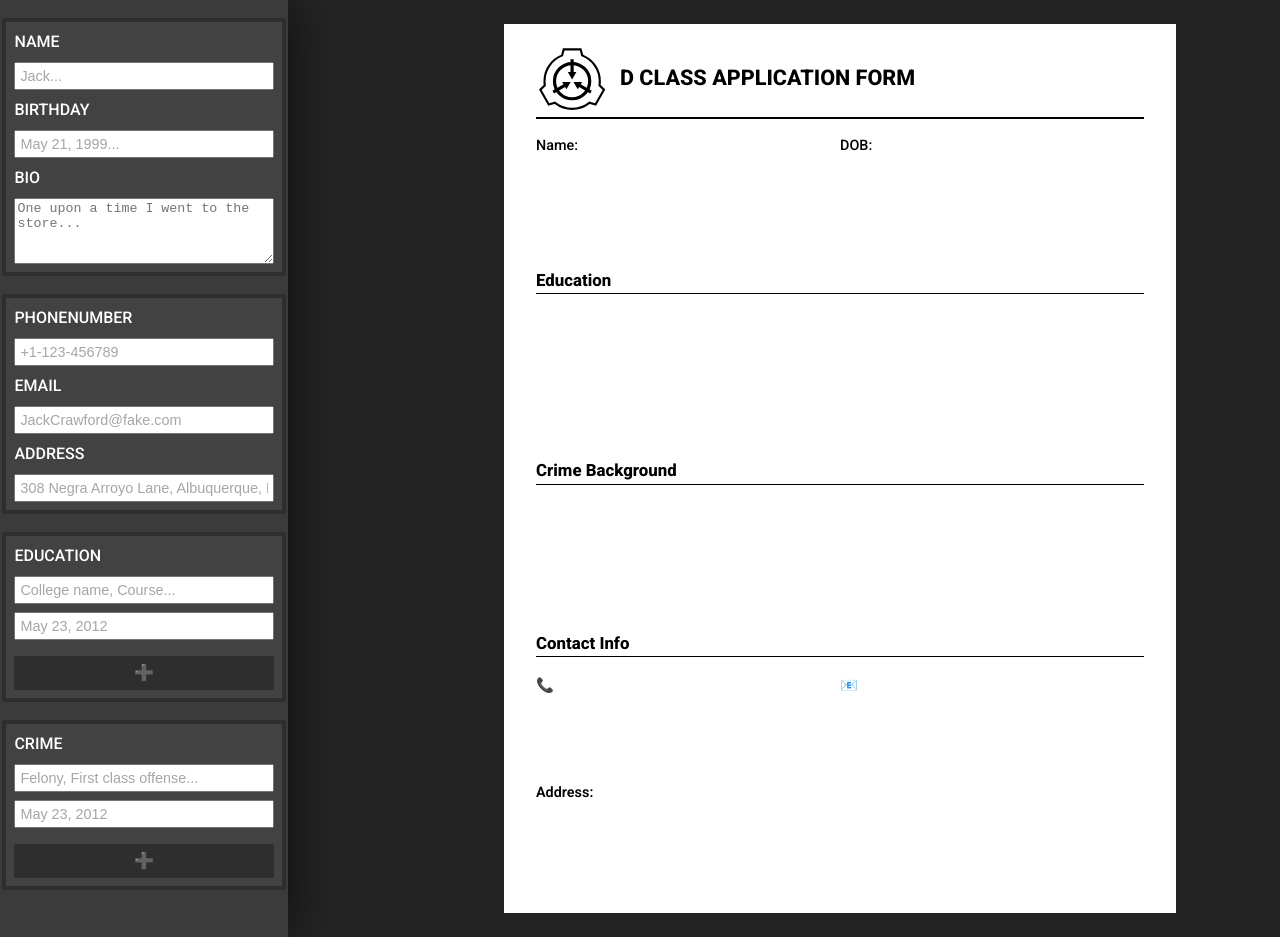
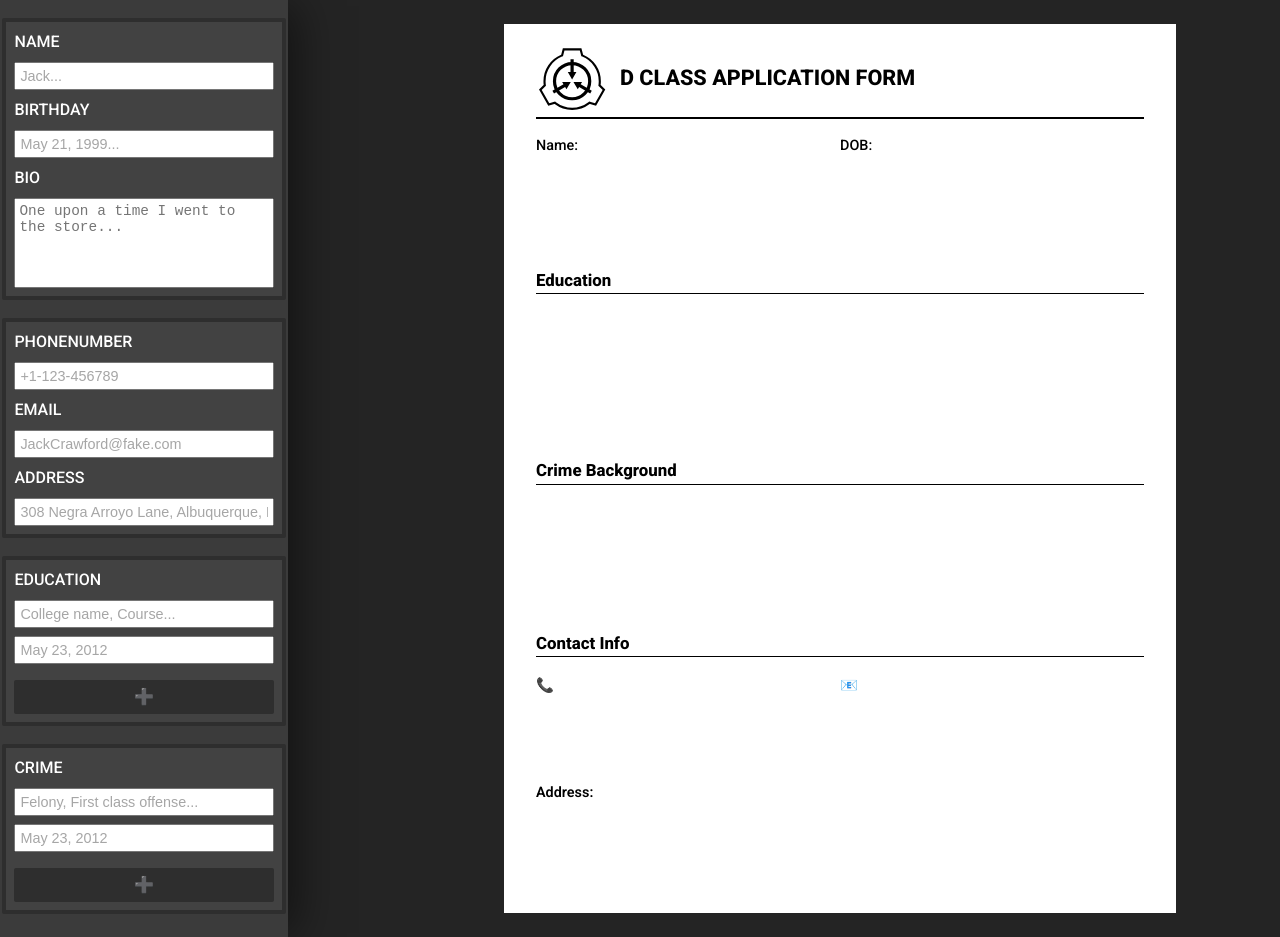
Before and after one commit to GreenArron/scp-d5-cv, a React (Vite) app: page / in a window 1280 px wide. Built offline with nearby package versions, Linux system fonts and the light colour scheme.

Commit message:
fix: textarea is scrollable and resize: none

```diff
--- a/src/components/InputField.css
+++ b/src/components/InputField.css
@@ -22,6 +22,14 @@
 
 .inputcard input::placeholder {
   color: hsl(0, 0%, 65%);
+}
+
+.inputfield textarea {
+  padding: 4px;
+  font-size: 0.9rem;
+  resize: none;
+  overflow-wrap: break-word;
+  overflow-y: scroll;
 }
 
 .inputcard {
--- a/src/components/InputField.jsx
+++ b/src/components/InputField.jsx
@@ -18,7 +18,7 @@ function Input({ placeholder, label, id, onChange, type = "text" }) {
             id={id}
             placeholder={placeholder}
             onChange={handleChange}
-            rows="4"
+            rows="5"
           />
         </>
       );
```
